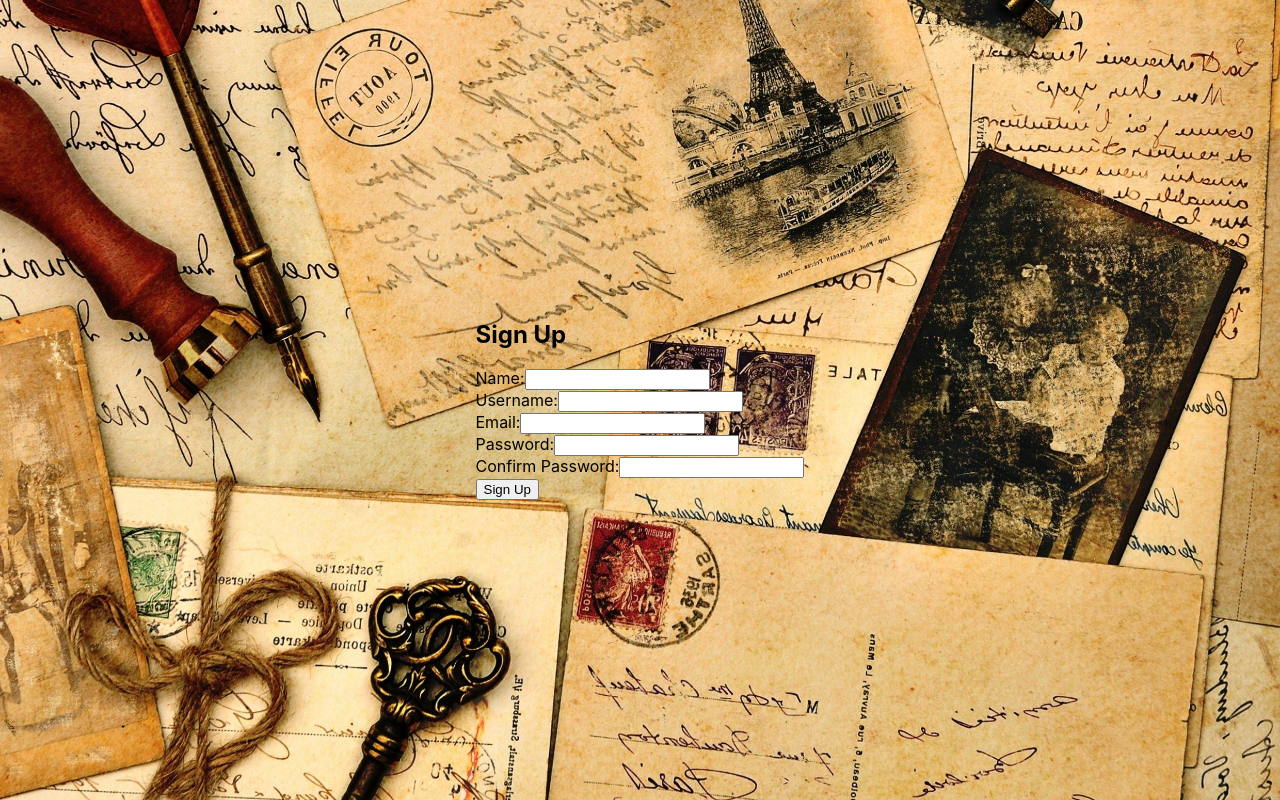
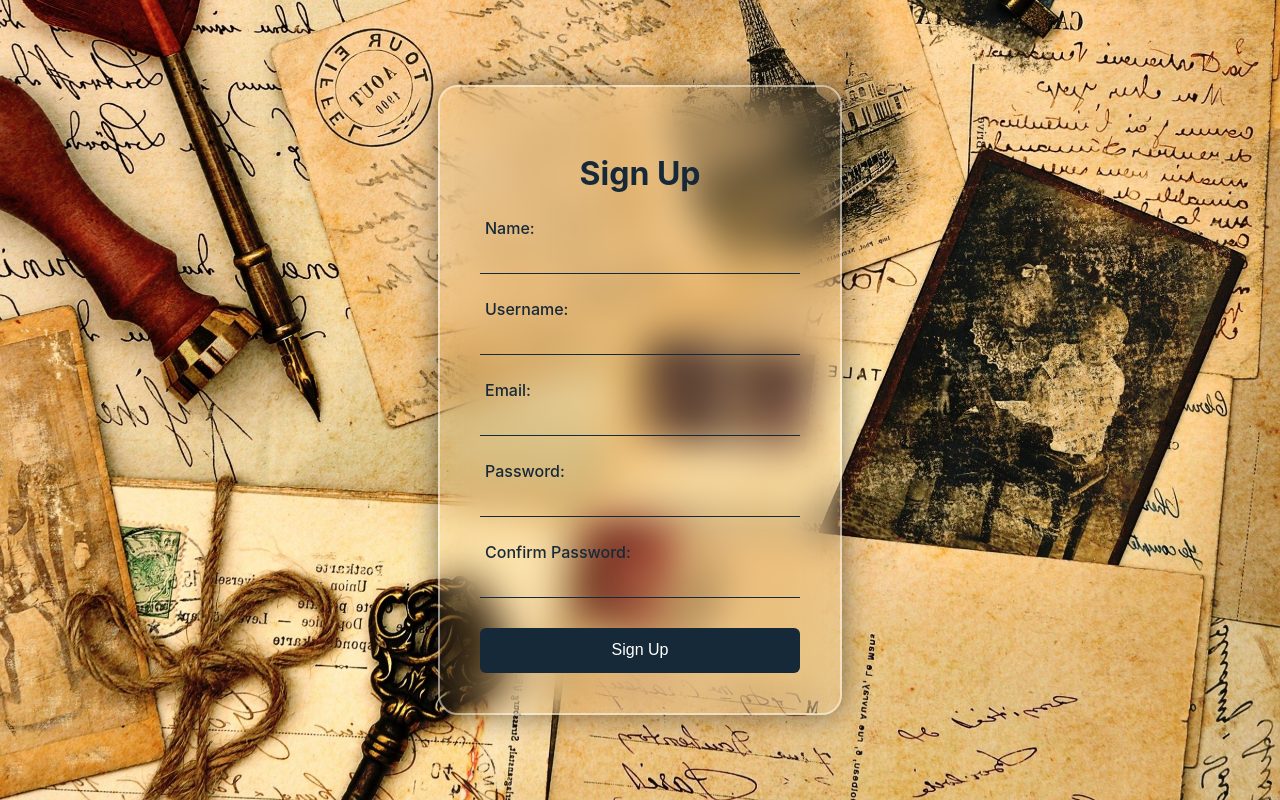
Before and after one commit to chinmay2814/HMP_OJ, a React (Create React App) app: page /signup in a window 1280 px wide. Built offline with nearby package versions, Linux system fonts and the light colour scheme.

Commit message:
COmmit css2

```diff
--- a/src/Pages/LoginPage.css
+++ b/src/Pages/LoginPage.css
@@ -18,7 +18,7 @@ body {
 .wrapper {
   position: relative;
   width: 400px;
-  height: 440px;
+  height: 90%;
   background: transparent;
   border: 2px solid rgba(255, 255, 255, 0.5);
   border-radius: 20px;
--- a/src/Pages/SignupPage.js
+++ b/src/Pages/SignupPage.js
@@ -2,6 +2,7 @@ import React, { useState } from "react";
 import axios from "axios";
 import { toast } from "react-hot-toast";
 import { useNavigate } from "react-router-dom";
+import "./LoginPage.css";
 const SignupPage = () => {
   const [formData, setFormData] = useState({
     name: "",
@@ -23,10 +24,11 @@ const SignupPage = () => {
   };
 
   return (
-    <div>
+    <div className="wrapper">
+      <div class="form-box login">
       <h2>Sign Up</h2>
       <form onSubmit={handleSubmit}>
-        <div>
+        <div class="input-box">
           <label htmlFor="name">Name:</label>
           <input
             type="text"
@@ -37,7 +39,7 @@ const SignupPage = () => {
             required
           />
         </div>
-        <div>
+        <div class="input-box">
           <label htmlFor="username">Username:</label>
           <input
             type="text"
@@ -48,7 +50,7 @@ const SignupPage = () => {
             required
           />
         </div>
-        <div>
+        <div class="input-box">
           <label htmlFor="email">Email:</label>
           <input
             type="email"
@@ -59,7 +61,7 @@ const SignupPage = () => {
             required
           />
         </div>
-        <div>
+        <div class="input-box">
           <label htmlFor="password">Password:</label>
           <input
             type="password"
@@ -70,7 +72,7 @@ const SignupPage = () => {
             required
           />
         </div>
-        <div>
+        <div class="input-box">
           <label htmlFor="confirmPassword">Confirm Password:</label>
           <input
             type="password"
@@ -82,8 +84,9 @@ const SignupPage = () => {
           />
         </div>
 
-        <button type="submit">Sign Up</button>
+        <button type="submit" class="btn">Sign Up</button>
       </form>
+      </div>
     </div>
   );
 };
```
Also changed, not shown: 1 other file (tests, documents, lock files or other folders).
